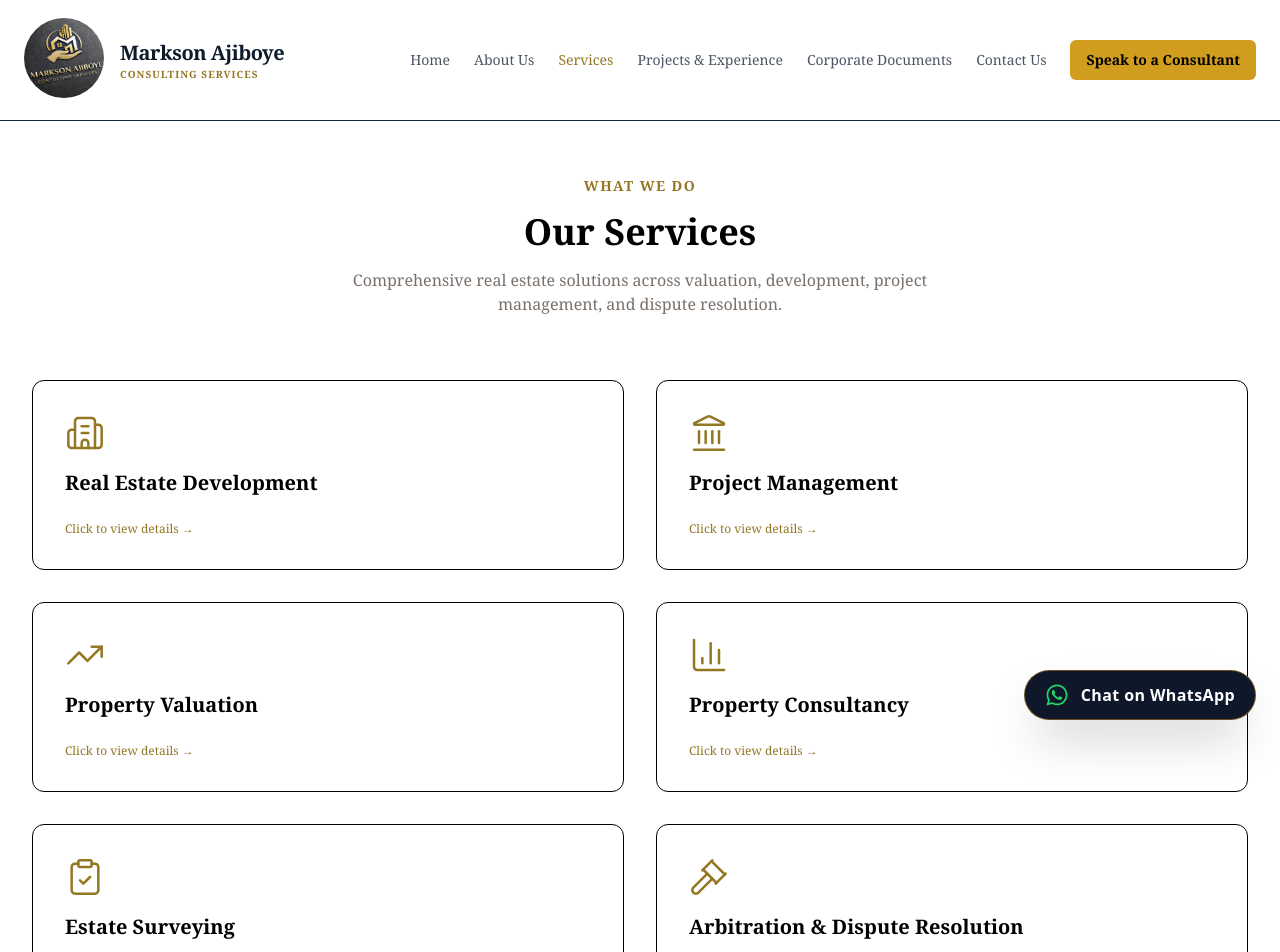
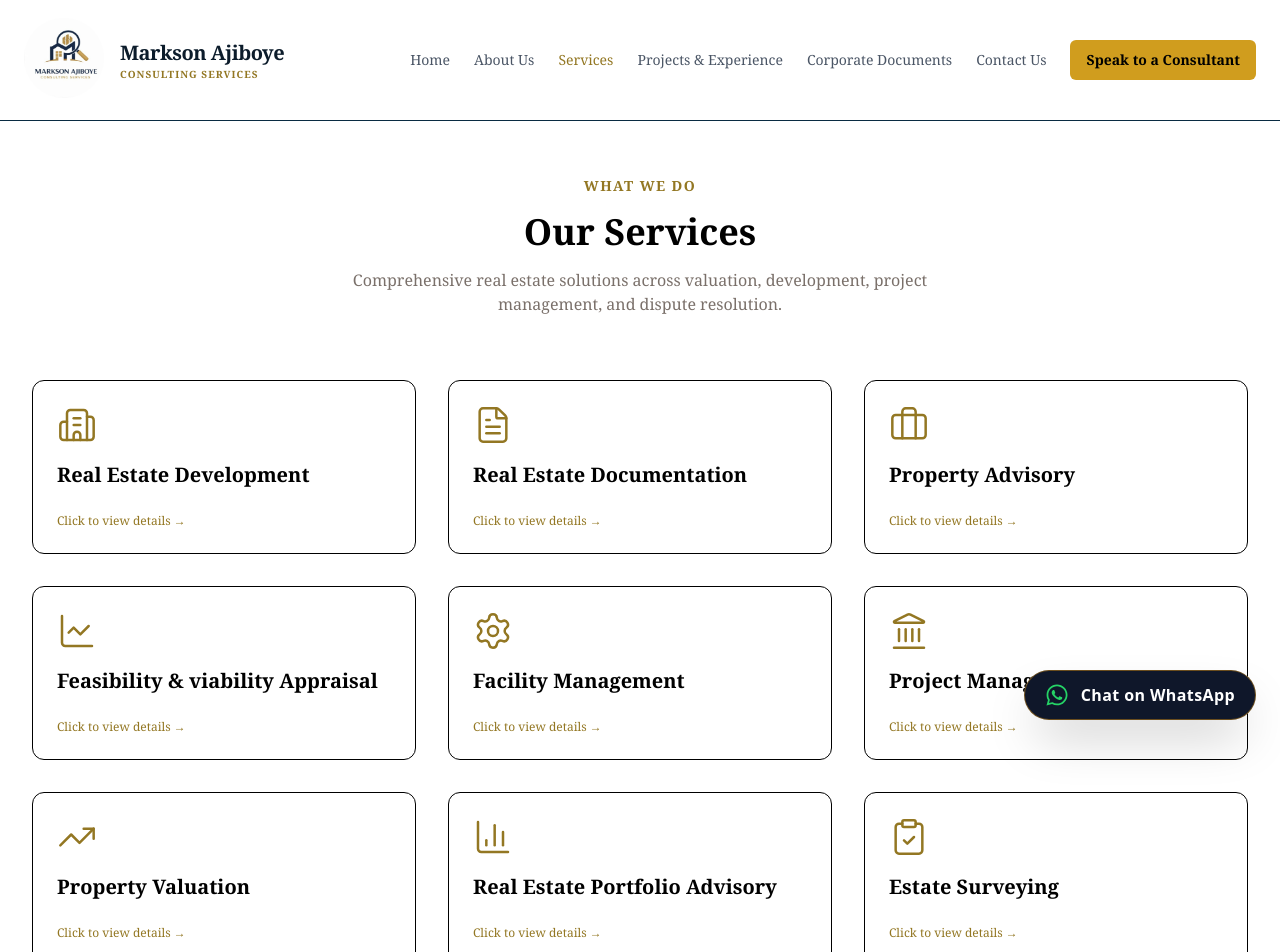
Before and after one commit to Elijah13-web/Estate, a React (Vite) app: page /services in a window 1280 px wide. Shown: the top 952 px of the page. Built offline with nearby package versions, Linux system fonts and the light colour scheme.

Commit message:
servicepage commit

```diff
--- a/src/components/HomeServices.jsx
+++ b/src/components/HomeServices.jsx
@@ -7,18 +7,26 @@ import {
   ClipboardCheck,
   Gavel,
   Home,
+  FileText,
+  Briefcase,
+  Settings,
+  LineChart,
 } from "lucide-react";
 import { Link } from "react-router-dom";
 
 const services = [
   { icon: Building2, title: "Property Valuation" },
   { icon: TrendingUp, title: "Real Estate Development" },
+  { icon: FileText, title: "Real Estate Documentation" },
   { icon: Landmark, title: "Project Management" },
-  { icon: BarChart3, title: "Property Consultancy" },
-  { icon: Gavel, title: "Arbitration & Dispute Resolution" },
-  { icon: HandshakeIcon, title: "Auctioneering Services" },
+  { icon: BarChart3, title: "Real Estate Portfolio Advisory" },
+  { icon: Gavel, title: "Real Estate Arbitration & Dispute Resolution" },
+  { icon: HandshakeIcon, title: "Real Estate Auctioneering Services" },
   { icon: ClipboardCheck, title: "Estate Surveying" },
   { icon: Home, title: "Property Management" },
+  { icon: Briefcase, title: "Property Advisory" },
+  { icon: Settings, title: "Facility Management" },
+  { icon: LineChart, title: "Feasibility & viability Appraisal" },
 ];
 
 const HomeServices = () => {
@@ -42,7 +50,6 @@ const HomeServices = () => {
               state={{ service: service.title }}
               className="group relative p-6 border border-border rounded-xl bg-card text-center transition-all duration-500 hover:shadow-2xl hover:-translate-y-1 overflow-hidden"
             >
-              {/* luxury shimmer */}
               <div className="absolute inset-0 opacity-0 group-hover:opacity-100 transition duration-500 from-transparent via-[#937723]/10 to-transparent" />
 
               <service.icon
--- a/src/components/Navbar.jsx
+++ b/src/components/Navbar.jsx
@@ -2,7 +2,7 @@ import { useState } from "react";
 import { Menu, X } from "lucide-react";
 import { Button } from "../components/ui/button";
 import { Link, useLocation } from "react-router-dom";
-import logo from "../assets/icons/logo.jpeg";
+import logo from "../assets/icons/logo2.jpeg";
 
 const navLinks = [
   { label: "Home", href: "/" },
--- a/src/pages/ServicesPage.jsx
+++ b/src/pages/ServicesPage.jsx
@@ -7,6 +7,10 @@ import {
   HandshakeIcon,
   ClipboardCheck,
   Home,
+  FileText,
+  Briefcase,
+  Settings,
+  LineChart,
 } from "lucide-react";
 import { useLocation } from "react-router-dom";
 import { useEffect, useRef, useState } from "react";
@@ -17,10 +21,53 @@ const services = [
     title: "Real Estate Development",
     items: [
       "Residential, commercial & mixed-use development",
-      "Feasibility & viability studies",
       "Highest and best use analysis",
       "Joint venture & PPP advisory",
       "Land acquisition advisory",
+    ],
+  },
+  {
+    icon: FileText,
+    title: "Real Estate Documentation",
+    items: [
+      "Title search and due diligence",
+      "Preparation of deed of assignment",
+      "Governor’s consent processing",
+      "Lease and tenancy documentation",
+      "Property legal compliance support",
+    ],
+  },
+  {
+    icon: Briefcase,
+    title: "Property Advisory",
+    items: [
+      "Strategic real estate advisory",
+      "Investment decision support",
+      "Market entry strategy",
+      "Risk assessment and mitigation",
+      "Portfolio growth planning",
+    ],
+  },
+  {
+    icon: LineChart,
+    title: "Feasibility & viability Appraisal",
+    items: [
+      "Development feasibility studies",
+      "Financial viability modeling",
+      "Risk and sensitivity analysis",
+      "Market demand assessment",
+      "Investment decision support",
+    ],
+  },
+  {
+    icon: Settings,
+    title: "Facility Management",
+    items: [
+      "Integrated facility operations",
+      "Preventive maintenance planning",
+      "Vendor and contractor management",
+      "Health and safety compliance",
+      "Operational cost optimization",
     ],
   },
   {
@@ -47,7 +94,7 @@ const services = [
   },
   {
     icon: BarChart3,
-    title: "Property Consultancy",
+    title: "Real Estate Portfolio Advisory",
     items: [
       "Investment advisory",
       "Market research & analysis",
@@ -67,7 +114,7 @@ const services = [
   },
   {
     icon: Gavel,
-    title: "Arbitration & Dispute Resolution",
+    title: "Real Estate Arbitration & Dispute Resolution",
     items: [
       "Property-related arbitration",
       "Rent & lease disputes",
@@ -77,7 +124,7 @@ const services = [
   },
   {
     icon: HandshakeIcon,
-    title: "Auctioneering Services",
+    title: "Real Estate Auctioneering Services",
     items: [
       "Property auctions",
       "Asset disposal",
@@ -102,13 +149,9 @@ const ServicesPage = () => {
   const serviceRefs = useRef({});
   const [activeService, setActiveService] = useState(null);
 
-  // 🔥 detect clicked service
   useEffect(() => {
     const stateService = location.state?.service;
-    const hashService = decodeURIComponent(
-      location.hash.replace("#", "")
-    );
-
+    const hashService = decodeURIComponent(location.hash.replace("#", ""));
     const target = stateService || hashService || null;
 
     if (target) {
@@ -140,27 +183,23 @@ const ServicesPage = () => {
             </p>
           </div>
 
-          <div className="grid md:grid-cols-2 gap-8">
+          <div className="grid md:grid-cols-3 gap-8">
             {services.map((service) => {
               const isActive = activeService === service.title;
 
               return (
                 <div
                   key={service.title}
-                  ref={(el) =>
-                    (serviceRefs.current[service.title] = el)
+                  ref={(el) => (serviceRefs.current[service.title] = el)}
+                  onClick={() =>
+                    setActiveService(isActive ? null : service.title)
                   }
-                  onClick={() =>
-                    setActiveService(
-                      isActive ? null : service.title
-                    )
-                  }
-                  className={`group relative p-8 rounded-xl cursor-pointer transition-all duration-500 overflow-hidden
-                    ${
-                      isActive
-                        ? "ring-2 ring-[#937723] shadow-[0_25px_60px_rgba(147,119,35,0.25)] bg-gradient-to-br from-white to-[#fffaf0]"
-                        : "border border-border bg-card hover:shadow-xl hover:-translate-y-1"
-                    }`}
+                  className={`group relative p-6 rounded-xl cursor-pointer transition-all duration-500 overflow-hidden
+                  ${
+                    isActive
+                      ? "ring-2 ring-[#937723] shadow-[0_25px_60px_rgba(147,119,35,0.25)] bg-gradient-to-br from-white to-[#fffaf0] scale-[1.02]"
+                      : "border border-border bg-card hover:shadow-xl hover:-translate-y-1"
+                  }`}
                 >
                   {/* shimmer */}
                   <div
@@ -178,12 +217,9 @@ const ServicesPage = () => {
                     {service.title}
                   </h2>
 
-                  {/* accordion */}
                   <ul
                     className={`space-y-2 overflow-hidden transition-all duration-500 relative z-10 ${
-                      isActive
-                        ? "max-h-96 opacity-100"
-                        : "max-h-0 opacity-0"
+                      isActive ? "max-h-96 opacity-100" : "max-h-0 opacity-0"
                     }`}
                   >
                     {service.items.map((item) => (
```
Also changed, not shown: src/assets/icons/logo2.jpeg (added).
